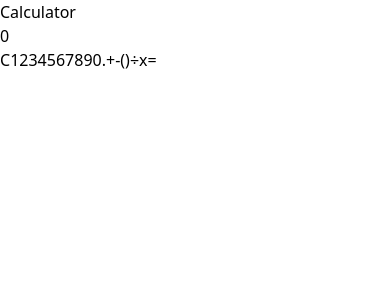
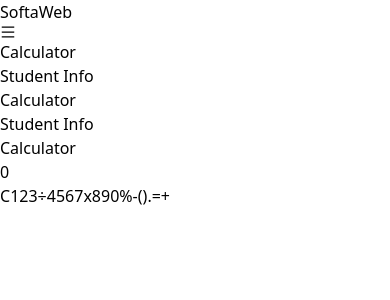
Before and after one commit to web-developer-aman/react-modules, a React (Vite) app: page / in a window 390 px wide. Shown: the top 300 px of the page. Built offline with nearby package versions, Linux system fonts and the light colour scheme.

Commit message:
Created menu for desktop and mobile. Modified calculator.

```diff
--- a/package.json
+++ b/package.json
@@ -11,7 +11,8 @@
   },
   "dependencies": {
     "react": "^18.2.0",
-    "react-dom": "^18.2.0"
+    "react-dom": "^18.2.0",
+    "react-icons": "^5.0.1"
   },
   "devDependencies": {
     "@types/react": "^18.2.55",
@@ -23,6 +24,7 @@
     "eslint-plugin-react-hooks": "^4.6.0",
     "eslint-plugin-react-refresh": "^0.4.5",
     "postcss": "^8.4.35",
+    "react-router-dom": "^6.22.0",
     "tailwindcss": "^3.4.1",
     "vite": "^5.1.0"
   }
--- a/src/App.jsx
+++ b/src/App.jsx
@@ -1,10 +1,17 @@
 import React from 'react';
 import Calculator from './Components/Calculator/Main';
+import { BrowserRouter as Router, Routes, Route } from "react-router-dom";
+import Header from './Components/Header';
 
 export default function App(){
   return (
-    <>
-      <Calculator />
-    </>
+      <Router>
+        <Routes>
+          <Route path="/" element={<Header />} >
+            <Route index element={<Calculator />} />
+          </Route>
+
+        </Routes>
+      </Router>
   );
 }
--- a/src/Components/Calculator/Button.jsx
+++ b/src/Components/Calculator/Button.jsx
@@ -1,7 +1,7 @@
 import React from 'react';
 
 export default function Button({displayElement}){
-    const btnElement =  ['C','1','2','3','4','5','6','7','8','9','0','.','+','-','(',')','÷','x','=',
+    const btnElement =  ['C','1','2','3','÷','4','5','6','7','x','8','9','0','%','-','(',')','.','=','+',
     ];
 
     return (
@@ -9,7 +9,7 @@ export default function Button({displayElement}){
             {
                 btnElement.map((e, i) => {
                     return (
-                    <button onClick={(e) => displayElement(e)}  key={e} name={e==='x' ? '*' : e} className='bg-slate-300 px-4 py-3 m-1 w-[17.5%] rounded text-lg'>{e}</button>
+                    <button onClick={(e) => displayElement(e)}  key={e} name={e} className={`${e=== '=' ? 'bg-orange-500' : 'bg-slate-300'} px-4 py-3 m-1 w-[17.5%] rounded text-lg`}>{e}</button>
                     )
                 })
             }
--- a/src/Components/Calculator/Main.jsx
+++ b/src/Components/Calculator/Main.jsx
@@ -3,28 +3,46 @@ import Button from './Button';
 
 export default function Main(){
 
-    const [display, setDisplay] = useState(0);
+    const [display, setDisplay] = useState('0');
+    const [calElement, setCalElement] = useState('');
 
-    const displayElement = (e) => {
-        if (e.target.name === 'C'){
-            setDisplay(0);
-        }else if (e.target.name === '='){
-            let result = eval(display)
-            setDisplay(result);
-        }else{
-            setDisplay(display==0 ? e.target.name : display + e.target.name);
-        }
+  const displayElement = (e) => {
+    if (e.target.name === 'C') {
+      setDisplay('0');
+      setCalElement('');
+    } else if (e.target.name === '=') {
+      try {
+        const result = new Function('return ' + calElement)();
+        setDisplay(result);
+        setCalElement(result);
+      } catch (error) {
+        setDisplay('Error');
+        setCalElement('');
+      }
+    } else {
+      if (e.target.name === '÷') {
+        setCalElement(calElement === '' ? '' : calElement + '/');
+        setDisplay(display === '0' ? e.target.name : display + e.target.name);
+      }else if(e.target.name === 'x'){
+        setCalElement(calElement === '' ? '' : calElement + '*');
+        setDisplay(display === '0' ? e.target.name : display + e.target.name);
+      } else {
+        setDisplay(display === '0' ? e.target.name : display + e.target.name);
+        setCalElement(calElement + e.target.name);
+      }
     }
+  };
 
     return (
         <div className='text-center'>
             <h1 className='text-3xl font-bold py-5'>Calculator</h1>
-            <div className='border rounded-lg max-w-[350px] mx-auto p-3'>
+            <div className='border rounded-lg max-w-[350px] mx-auto p-3 bg-slate-800'>
                 <div>
                     <input type="text" value={display} className='border rounded p-2 w-[100%] text-right focus:outline-none text-2xl text-slate-800' readOnly/>
                 </div>
                 <Button displayElement={displayElement}/>
             </div>
         </div>
+
     );
 }
--- /dev/null
+++ b/src/Components/Header.jsx
@@ -0,0 +1,47 @@
+import React from 'react';
+import { AiOutlineMenu } from "react-icons/ai";
+import { AiOutlineClose } from 'react-icons/ai';
+import { Link, Outlet } from 'react-router-dom';
+
+export default function Header(){
+
+    const [toggle, setToggle] = React.useState(false);
+
+    return (
+        <>
+        <div className='bg-slate-700 p-4 sticky top-0 z-50'>
+            <div className='max-w-[1240px] items-center flex justify-between mx-auto'>
+                <div className='text-3xl font-bold'>
+                    <Link to='/' className='text-white'>SoftaWeb</Link>
+                </div>
+                {
+                    toggle ?
+                    <AiOutlineClose onClick={() => setToggle(!toggle)} className='text-white text-2xl md:hidden block'/>
+                    :
+                    <AiOutlineMenu onClick={() => setToggle(!toggle)} className='text-white text-2xl md:hidden block'/>
+                }
+
+                <ul className='hidden md:flex text-white gap-10'>
+                    <li>
+                        <Link to="/">Calculator</Link>
+                    </li>
+                    <li>
+                        <Link to="/student-info">Student Info</Link>
+                    </li>
+                </ul>
+                <ul className={`w-full h-screen block md:hidden text-white fixed top-[68px] bg-slate-800 duration-300
+                    ${toggle ? "left-0" : "left-[-100%]"}
+                `}>
+                    <Link to="/">
+                        <li className='p-3 hover:bg-slate-900' onClick={() => setToggle(!toggle)}>Calculator</li>
+                    </Link>
+                    <Link to="/student-info">
+                        <li className='p-3 hover:bg-slate-900' onClick={() => setToggle(!toggle)}>Student Info</li>
+                    </Link>
+                </ul>
+            </div>
+        </div>
+        <Outlet />
+        </>
+    )
+}
```
Also changed, not shown: 1 other file (tests, documents, lock files or other folders).
